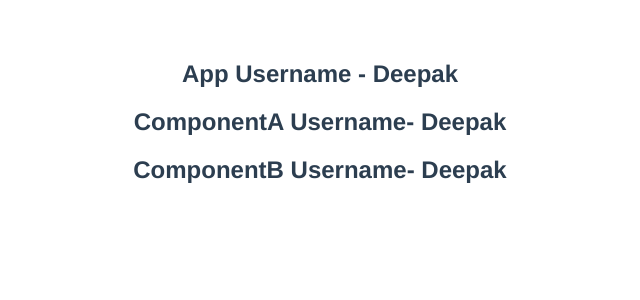
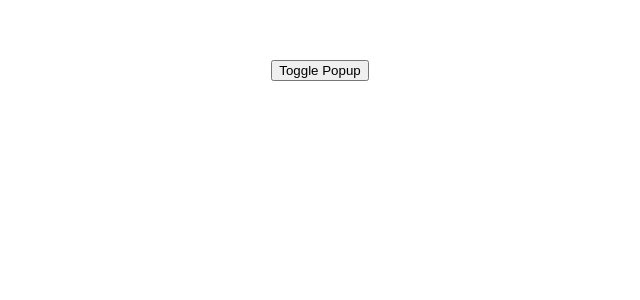
Before and after one commit to deepak252/vuejs-tutorial, a Vue app: page / in a window 1280 px wide. Shown: the top 300 px of the page, without its empty margins (320-960 px from the left). Built offline with nearby package versions, Linux system fonts and the light colour scheme.

Commit message:
Custom Events - child to parent

```diff
--- a/src/App.vue
+++ b/src/App.vue
@@ -1,43 +1,27 @@
 <template>
-  <!-- <Greet name="Bruce" heroName="Batman"/> -->
-  <!-- NOTE: Prefer using kebab-case for props in HTML and camelCase for the same in JS -->
-  <!-- <Greet name="Bruce" hero-name="Batman"/>
-  <Greet name="Clark" hero-name="Superman"/>
-  <Greet :name="name" :hero-name="name2"/> -->
-  <!-- <Article :likes="8"/>
-  <Article title="Title 1" :likes="12"/>
-  <Article id="article-2" :title="'Title 2'" content="Lorem Ipsum" :likes="12"/> -->
-  <h2>App Username - {{name}}</h2>
-  <ComponentA />
+  <button @click="showPopup=!showPopup">Toggle Popup</button>
+  <!-- <Popup v-show="showPopup" @close="showPopup=false"/> -->
+  <Popup v-show="showPopup" @close="closePopup"/>
 </template>
-
 <script>
-// import Greet from'./components/Greet.vue'
-// import Article from'./components/Article.vue'
-import ComponentA from'./components/ComponentA.vue'
+import Popup from'./components/Popup.vue'
 
 export default {
   name: 'App',
   components: {
-    // Greet,
-    // Article,
-    ComponentA
+    Popup
   },
   data(){
     return {
-      name: 'Deepak',
-      name2: 'D.C.'
+      showPopup: false
     }
   },
-  // provide: {
-  //   username: 'Deepak'
-  // }
-  provide(){
-    return {
-      username: this.name
+  methods: {
+    closePopup(payload){
+      console.log({payload});
+      this.showPopup=false
     }
   }
-
 }
 </script>
 
--- /dev/null
+++ b/src/components/Popup.vue
@@ -0,0 +1,17 @@
+<template>
+    <div>
+        <h2>This is a Popup</h2>
+        <button @click="$emit('close', 'Popup Closed')">Close Popup</button>
+    </div>
+</template>
+
+<script>
+export default {
+    name: 'Popup',
+    emits: ['close']
+}
+</script>
+
+<style>
+
+</style>
```
